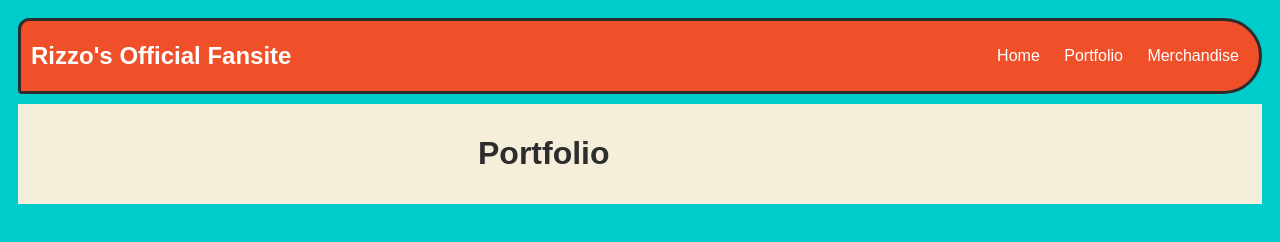
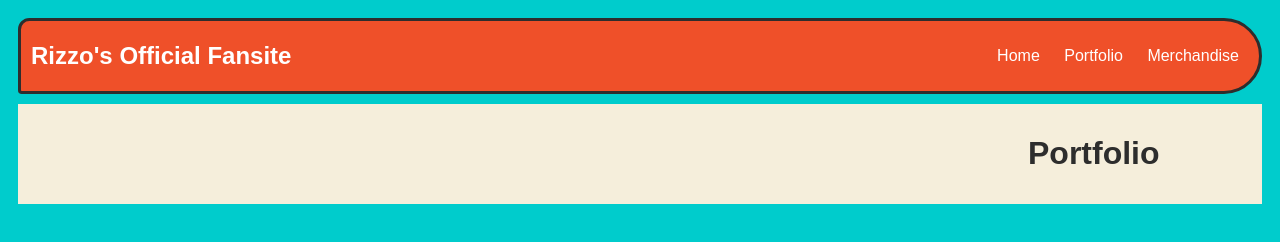
Before and after one commit to Codyarmand2170/Codyarmand2170.github.io, a plain HTML site: page portfolio.html in a window 1280 px wide. Drawn offline with nearby package versions, Linux system fonts and the light colour scheme; no server answers.

```diff
--- a/portfolio.html
+++ b/portfolio.html
@@ -53,7 +53,7 @@
                 display: flex;
             }
             [class=content] {
-                margin-left: 450px;
+                margin-left: 1000px;
                 padding: 10px;
             }
         </style>
```
